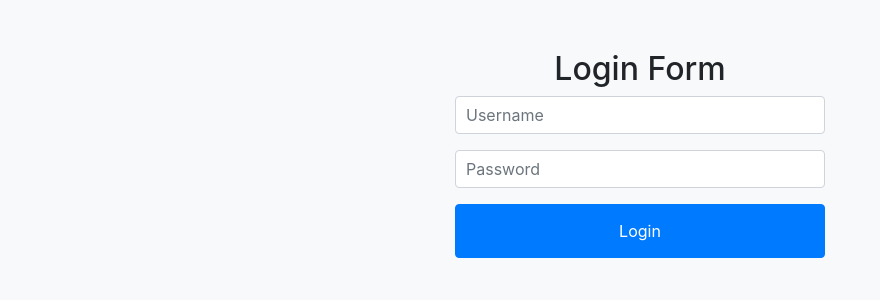
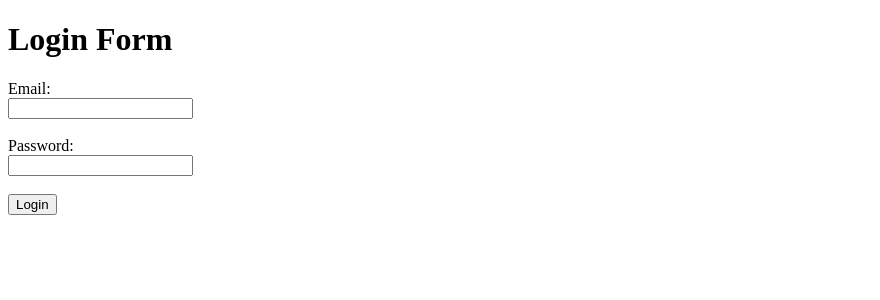
Before and after one commit to Quirence/QiwiBank, a Python web app: template templates/login_form.html in a window 1280 px wide. Shown: the top 300 px of the page, without its empty margins (0-880 px from the left). Run offline with Jinja, Linux system fonts and the light colour scheme; the template is opened without the code that fills it, so the values that code supplies are empty; some libraries are stand-ins or nearby versions.

Commit message:
Changed post-request to email

```diff
--- a/templates/login_form.html
+++ b/templates/login_form.html
@@ -2,57 +2,18 @@
 <html lang="en">
 <head>
     <meta charset="UTF-8">
+    <meta http-equiv="X-UA-Compatible" content="IE=edge">
     <meta name="viewport" content="width=device-width, initial-scale=1.0">
     <title>Login Form</title>
-    <link rel="stylesheet" href="https://stackpath.bootstrapcdn.com/bootstrap/4.5.2/css/bootstrap.min.css">
-    <style>
-        body {
-            background-color: #f8f9fa;
-        }
-
-        .container {
-            max-width: 400px;
-            margin: 50px auto;
-        }
-
-        .login-form input[type="text"],
-        .login-form input[type="password"],
-        .login-form input[type="email"],
-        .login-form input[type="tel"] {
-            border-radius: 4px;
-            padding: 10px;
-        }
-
-        .login-form input[type="text"]:focus,
-        .login-form input[type="password"]:focus,
-        .login-form input[type="email"]:focus,
-        .login-form input[type="tel"]:focus {
-            border-color: #007bff;
-            outline: 0;
-            box-shadow: 0 0 0 0.2rem rgba(0, 123, 255, 0.25);
-        }
-
-        .login-form input[type="submit"] {
-            padding: 14px 20px;
-            font-size: 16px;
-            border-radius: 4px;
-            cursor: pointer;
-        }
-    </style>
 </head>
 <body>
-<div class="container">
-    <h2 class="text-center">Login Form</h2>
-    <form class="login-form" action="/login" method="post">
-        <div class="form-group">
-            <input type="text" class="form-control" name="username" placeholder="Username" required>
-        </div>
-        <div class="form-group">
-            <input type="password" class="form-control" name="password" placeholder="Password" required>
-        </div>
-        <input type="hidden" name="method" value="login">
-        <input type="submit" class="btn btn-primary btn-block" value="Login">
+    <h1>Login Form</h1>
+    <form action="/login" method="post">
+        <label for="email">Email:</label><br>
+        <input type="email" id="email" name="email" required><br><br>
+        <label for="password">Password:</label><br>
+        <input type="password" id="password" name="password" required><br><br>
+        <input type="submit" value="Login">
     </form>
-</div>
 </body>
 </html>
```
